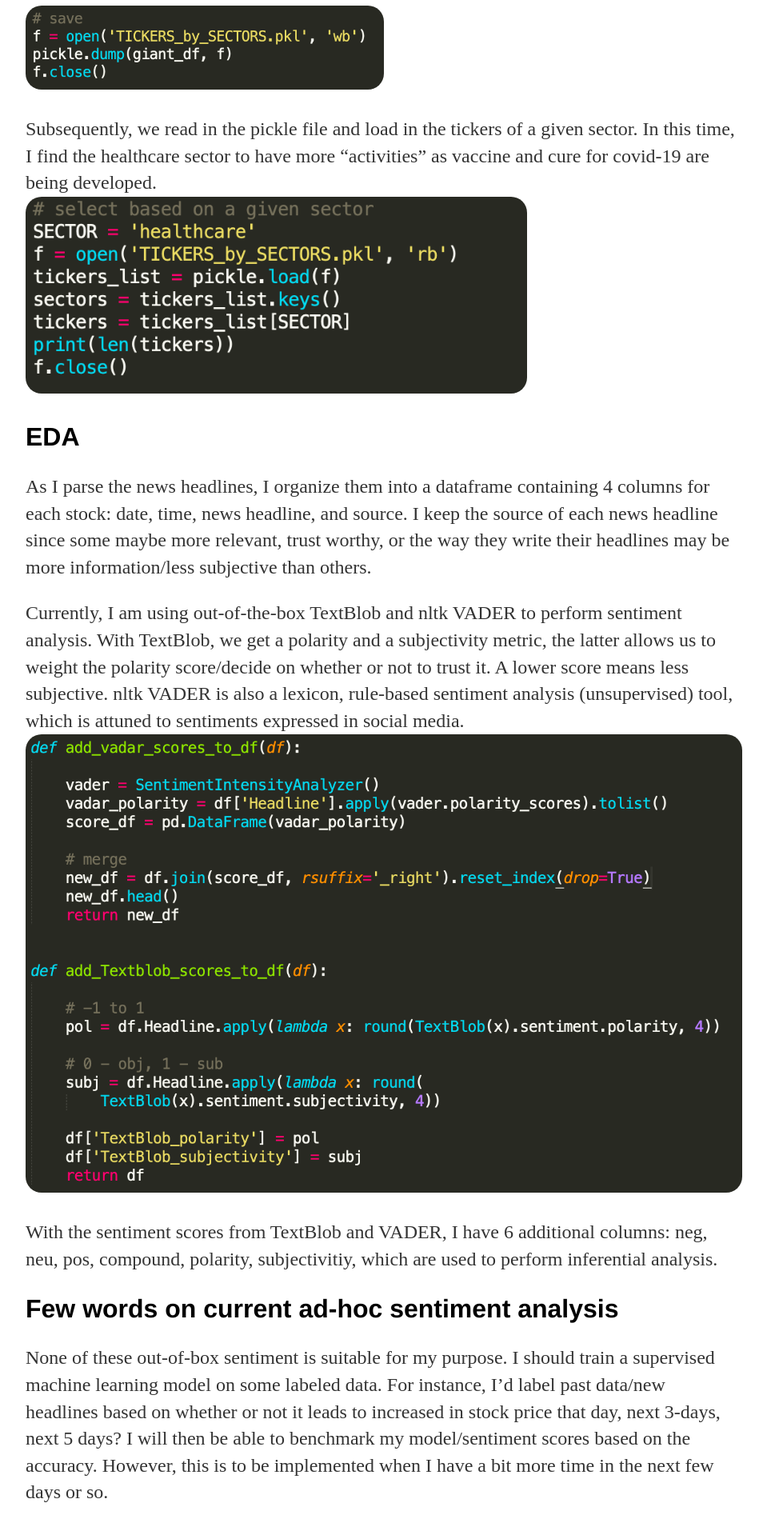
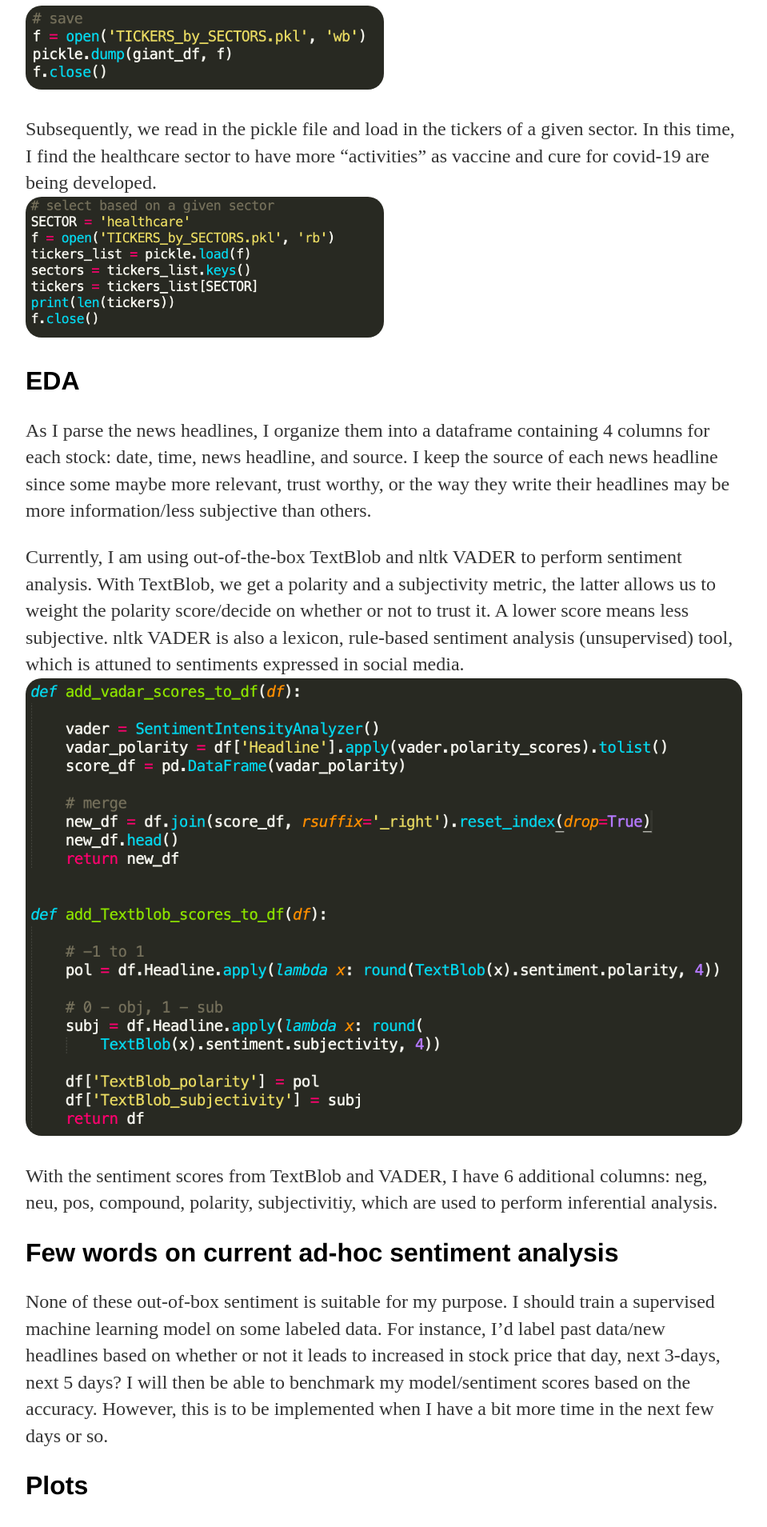
Before and after one commit to astro313/astro313.github.io, a Jekyll site: the page built from projects/_posts/2020-05-12-webscrape-stocks-newsheadline.md, in a window 1280 px wide. Shown: the part 3674-5583 px from the top of the page at 80% size, without its empty margins (160-1119 px from the left). Built offline with Jekyll 4.4.1, drawn with Linux system fonts in a browser that asks for light colours; nearby versions of some CDN libraries; comment, search, counter and statistics services are not loaded.

Commit message:
smaller img

```diff
--- a/projects/_posts/2020-05-12-webscrape-stocks-newsheadline.md
+++ b/projects/_posts/2020-05-12-webscrape-stocks-newsheadline.md
@@ -25,7 +25,7 @@ Since each sector contains a different number of stocks, I extracted the tickers
 <br><img src="{{ site.url }}/projects/assets/save_sector_ticker.png" width="50%">
 
 Subsequently, we read in the pickle file and load in the tickers of a given sector. In this time, I find the healthcare sector to have more "activities" as vaccine and cure for covid-19 are being developed.
-<br><img src="{{ site.url }}/projects/assets/read_sector_ticker.png" width="70%">
+<br><img src="{{ site.url }}/projects/assets/read_sector_ticker.png" width="50%">
 
 
 ## EDA
```
